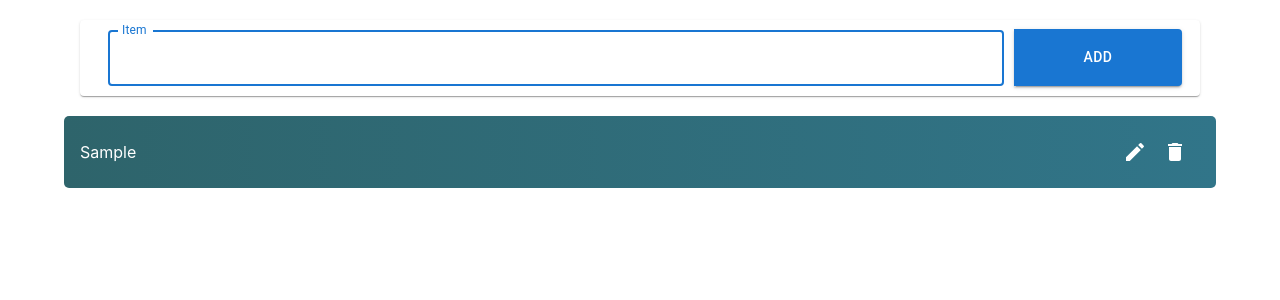
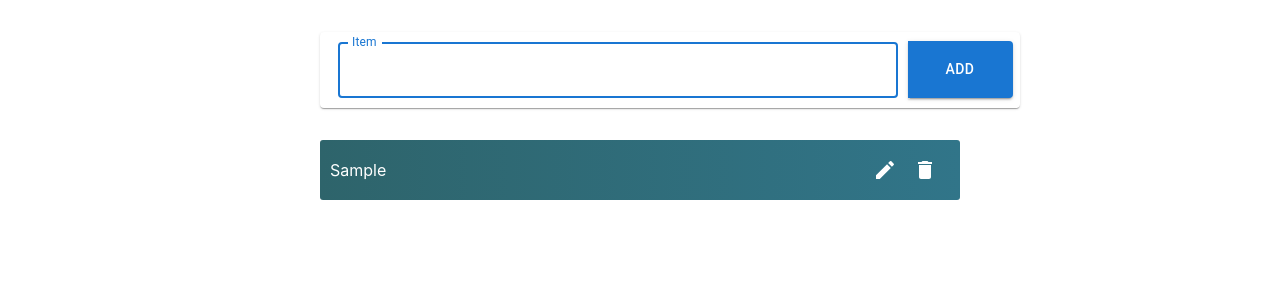
Before and after one commit to setupotnis/toDoListApp, a Next.js app: page /Components/List in a window 1280 px wide. Both pictures are taken after typing "Sample" into the empty fields and a click on the button "ADD". Shown: the top 300 px of the page. Built offline with nearby package versions, Linux system fonts and the light colour scheme.

Commit message:
refactored and updated CSS

```diff
--- a/pages/Components/AddTask.tsx
+++ b/pages/Components/AddTask.tsx
@@ -1,19 +1,11 @@
 import { NextComponentType } from "next";
 import React, { useEffect, useRef, useState } from "react";
 import styles from "../../styles/AddTask.module.css";
-import { Button, Card, TextField } from "@mui/material";
+import TextArea from "./TextArea";
 
-const toDoButtonStyle = {
-  padding: "16px",
-  border: "none",
-  borderRadius: "0 4px 4px 0",
-  cursor: "pointer",
-  height: "fit-content",
-  outline: "none",
-  display: "inline",
-  top: "9px",
-  width: "15%",
-};
+const updateLabel = "UPDATE";
+const addItemlabel = "Item";
+const add = "ADD";
 
 const AddTask: NextComponentType = ({ onSubmit, edit }) => {
   const [input, setInput] = useState(edit ? edit.value : "");
@@ -40,49 +32,25 @@ const AddTask: NextComponentType = ({ onSubmit, edit }) => {
     <div className={styles.panel}>
       {edit ? (
         <>
-          <Card sx={{ minWidth: 700 }}>
-            <TextField
-              fullWidth
-              id="outlined-basic"
-              label={edit.text}
-              variant="outlined"
-              value={input}
-              style={{ margin: 10, maxWidth: "80%" }}
-              onChange={handleChange}
-              inputRef={inputRef}
-            />
-            <Button
-              type="submit"
-              variant="contained"
-              style={toDoButtonStyle}
-              onClick={handleSubmit}
-            >
-              Update
-            </Button>
-          </Card>
+          <TextArea
+            input={input}
+            handleChange={handleChange}
+            inputRef={inputRef}
+            handleSubmit={handleSubmit}
+            label={edit.text}
+            buttonLabel={updateLabel}
+          />
         </>
       ) : (
         <>
-          <Card sx={{ minWidth: 700 }}>
-            <TextField
-              fullWidth
-              id="outlined-basic"
-              label="Item"
-              variant="outlined"
-              value={input}
-              style={{ margin: 10, maxWidth: "80%" }}
-              onChange={handleChange}
-              inputRef={inputRef}
-            />
-            <Button
-              type="submit"
-              variant="contained"
-              style={toDoButtonStyle}
-              onClick={handleSubmit}
-            >
-              Add
-            </Button>
-          </Card>
+          <TextArea
+            input={input}
+            handleChange={handleChange}
+            inputRef={inputRef}
+            handleSubmit={handleSubmit}
+            label={addItemlabel}
+            buttonLabel={add}
+          />
         </>
       )}
     </div>
--- /dev/null
+++ b/pages/Components/TextArea.tsx
@@ -0,0 +1,51 @@
+import { Button, Card, TextField } from "@mui/material";
+import React from "react";
+
+const toDoButtonStyle = {
+  padding: "16px",
+  border: "none",
+  borderRadius: "0 4px 4px 0",
+  cursor: "pointer",
+  height: "fit-content",
+  outline: "none",
+  display: "inline",
+  top: "9px",
+  width: "15%",
+};
+
+const TextArea = ({
+  input,
+  handleChange,
+  inputRef,
+  handleSubmit,
+  label,
+  buttonLabel,
+}) => {
+  return (
+    <Card sx={{ minWidth: 700 }}>
+      <form>
+        <TextField
+          fullWidth
+          id="outlined-basic"
+          label={label}
+          variant="outlined"
+          value={input}
+          style={{ margin: 10, maxWidth: "80%" }}
+          onChange={handleChange}
+          inputRef={inputRef}
+          onSubmit={handleSubmit}
+        />
+        <Button
+          type="submit"
+          variant="contained"
+          style={toDoButtonStyle}
+          onClick={handleSubmit}
+        >
+          {buttonLabel}
+        </Button>
+      </form>
+    </Card>
+  );
+};
+
+export default TextArea;
--- a/pages/Components/Todo.tsx
+++ b/pages/Components/Todo.tsx
@@ -42,17 +42,14 @@ const Todo: NextComponentType = ({
         {todo.text}
       </div>
       <div className={styles.icons}>
-        <IconButton aria-label="edit">
-          <EditIcon
-            className={styles.editIcon}
-            onClick={() => setEdit({ id: todo.id, text: todo.text })}
-          />
+        <IconButton
+          aria-label="edit"
+          onClick={() => setEdit({ id: todo.id, text: todo.text })}
+        >
+          <EditIcon className={styles.editIcon} />
         </IconButton>
-        <IconButton aria-label="delete">
-          <DeleteIcon
-            className={styles.deleteIcon}
-            onClick={() => deleteTodo(todo.id)}
-          />
+        <IconButton aria-label="delete" onClick={() => deleteTodo(todo.id)}>
+          <DeleteIcon className={styles.deleteIcon} />
         </IconButton>
       </div>
     </div>
--- a/styles/AddTask.module.css
+++ b/styles/AddTask.module.css
@@ -4,9 +4,10 @@
   justify-content: start;
   text-align: center;
   border-radius: 10px;
-  padding: 16px;
-  margin: 4px auto;
-  width: 90%;
+  padding: 30px 0;
+  /* padding-bottom: 30px; */
+  margin: 2px auto;
+  width: 50%;
 }
 
 .todo-button {
--- a/styles/Todo.module.css
+++ b/styles/Todo.module.css
@@ -9,12 +9,12 @@
   display: flex;
   justify-content: space-between;
   align-items: center;
-  margin: 4px auto;
+  margin: 2px auto;
   color: #fff;
   background: linear-gradient(90deg, #2e646b 0%, #317589 100%);
-  padding: 16px;
-  border-radius: 5px;
-  width: 90%;
+  padding: 10px;
+  border-radius: 3px;
+  width: 50%;
 }
 
 .complete {
```
